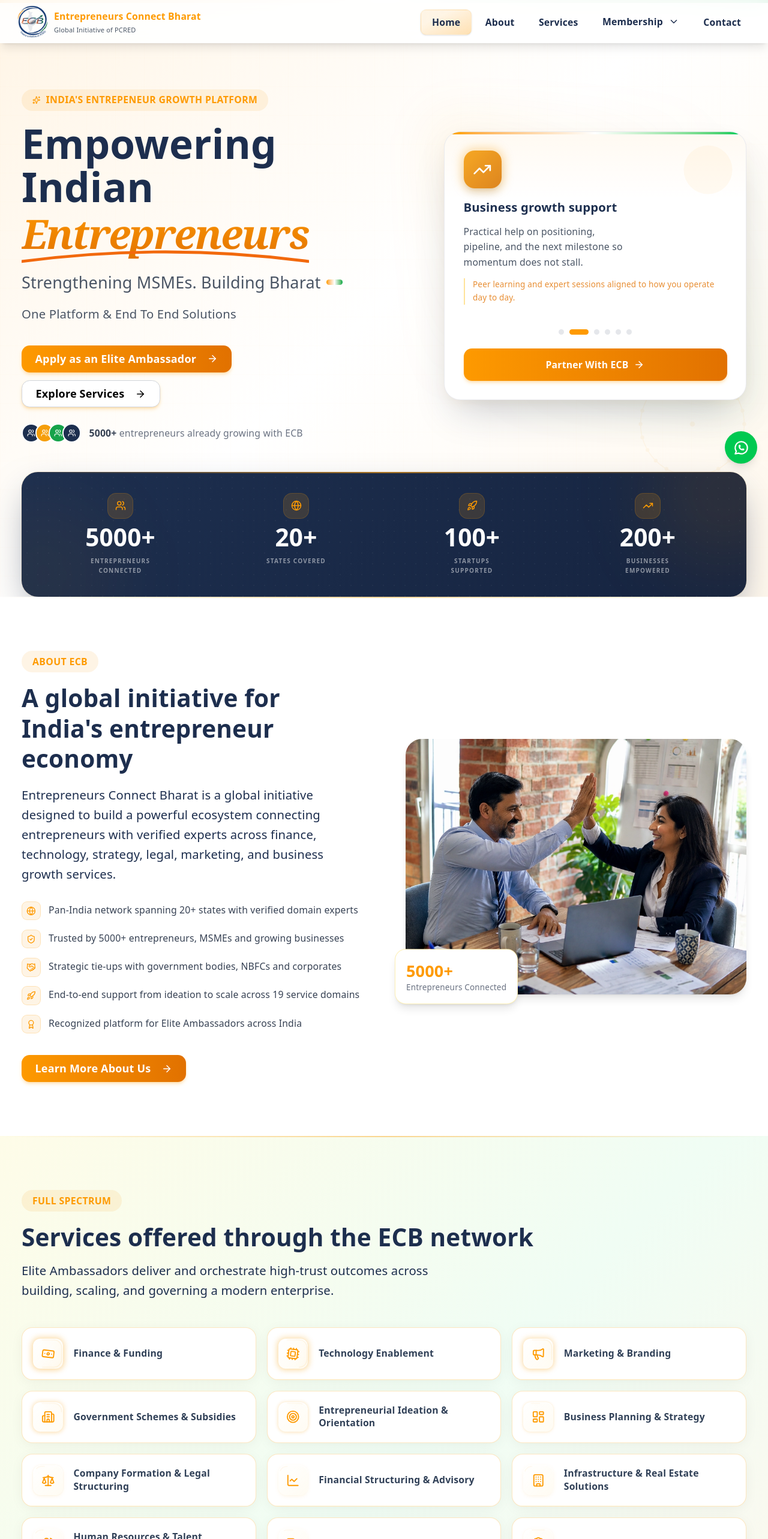
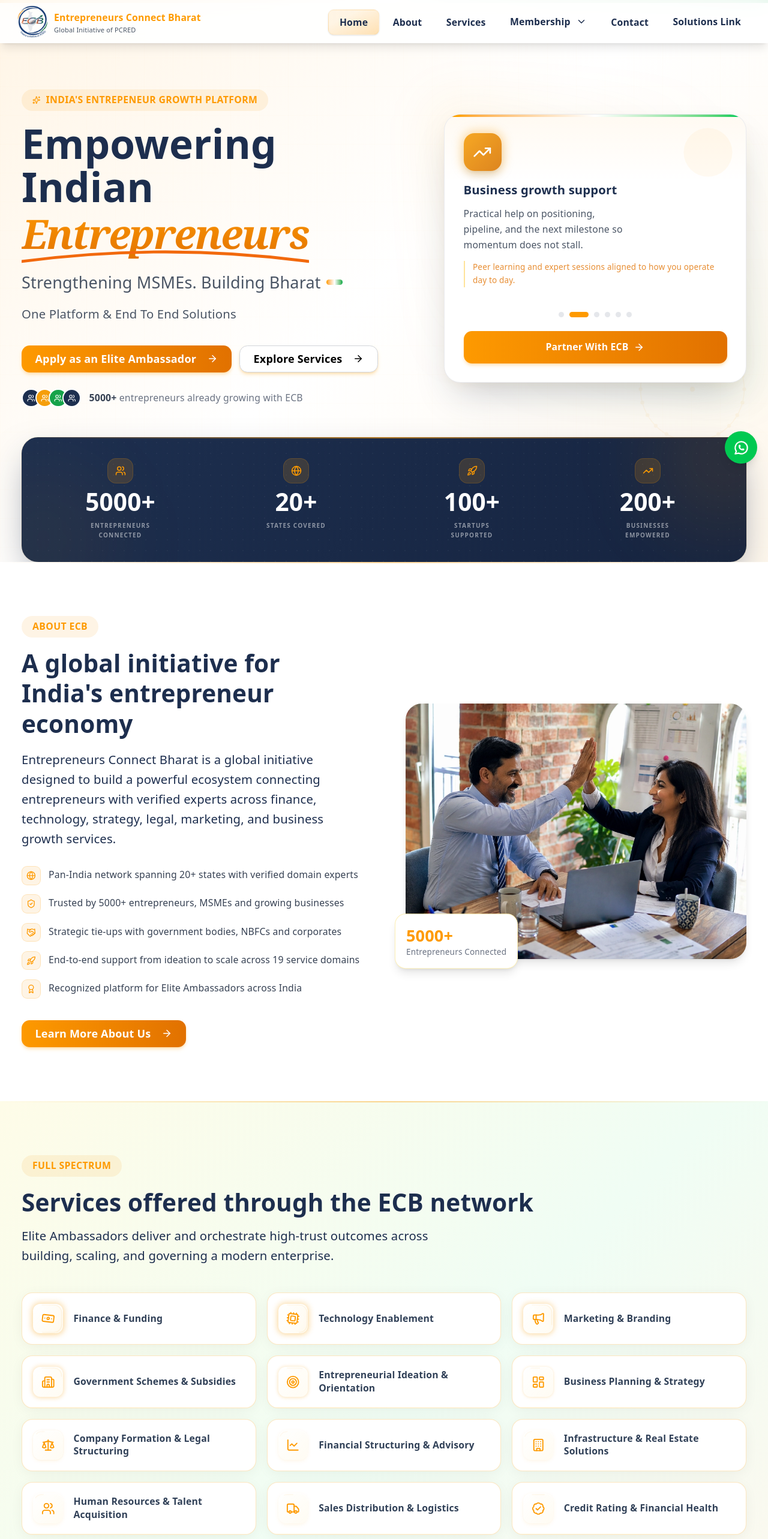
Before and after one commit to shankar-1403/ecb, a React (Vite) app: page / in a window 1280 px wide. Shown: the top 2566 px of the page at 60% size. Built offline with nearby package versions, Linux system fonts and the light colour scheme.

Commit message:
working on testimonials

```diff
--- a/src/components/Navbar.jsx
+++ b/src/components/Navbar.jsx
@@ -1,6 +1,6 @@
 import { useState,useRef } from "react";
 import { Link, useLocation } from "react-router-dom";
-import { Menu, X, ChevronDown } from "lucide-react";
+import { Menu, X, ChevronDown, ChevronRight } from "lucide-react";
 import Button from "./ui/button";
 import Logo from "../assets/logo.webp";
 import { AnimatePresence,motion } from "framer-motion";
@@ -33,13 +33,13 @@
               <img src={Logo} alt="ECB Logo" className="h-14 w-auto sm:h-16 md:h-12" width={160} height={80} />
             </div>
             <div>
-              <p className="font-semibold text-[12px] leading-8 md:text-sm text-amber-500">Entrepreneurs Connect Bharat</p>
-              <p className="text-[9px] md:text-[11px] leading-2 text-gray-600 ">Global Initiative of PCRED</p>
+              <p className="font-semibold text-[12px] leading-9 md:text-sm text-amber-500">Entrepreneurs Connect Bharat</p>
+              <p className="text-[9px] md:text-[11px] leading-0 text-gray-600 ">Global Initiative of PCRED</p>
             </div>
           </div>
         </Link>
 
-        <div className="hidden items-center gap-1 md:flex">
+        <div className="hidden items-center gap-1 lg:flex">
           {navLinks.map((item, idx) => (
             <div
               key={item.name || item.label}
@@ -94,11 +94,12 @@
               </AnimatePresence>
             </div>
           ))}
+          <a href="https://crm.pcred.org/lead/loan/xADbJsl3JySFojQNYZDC8BXH5Uf1" target="_blank" className="cursor-pointer rounded-lg px-3 py-2 text-sm font-semibold transition-colors lg:px-4" >Solutions Link</a>
         </div>
 
         <button
           type="button"
-          className="cursor-pointer rounded-lg p-2 hover:bg-muted md:hidden"
+          className="cursor-pointer rounded-lg p-2 hover:bg-muted lg:hidden"
           onClick={() => setOpen(!open)}
           aria-expanded={open}
           aria-label={open ? "Close menu" : "Open menu"}
@@ -108,21 +109,21 @@
       </div>
 
       {open && (
-        <div className="max-h-[calc(100vh-5rem)] overflow-y-auto border-t bg-card pb-4 md:hidden">
+        <div className="max-h-[calc(100vh-5rem)] overflow-y-auto border-t bg-card pb-4 lg:hidden">
           {navLinks.map((link, idx) => {
             if (link.children) {
               return (
                 <div key={link.name || idx} className="px-4 py-2">
-                  <p className="text-sm font-semibold">{link.name}</p>
+                  <p className="text-sm font-semibold mb-2">{link.name}</p>
 
                   {link.children.map((child) => (
                     <Link
                       key={child.path}
                       to={child.path}
                       onClick={() => setOpen(false)}
-                      className="block pl-4 py-2 text-sm text-muted-foreground hover:text-foreground"
+                      className="flex items-center py-2 text-sm text-muted-foreground font-semibold hover:text-foreground"
                     >
-                      {child.name}
+                      <ChevronRight size={16}/>{child.name}
                     </Link>
                   ))}
                 </div>
@@ -144,6 +145,7 @@
               </Link>
             );
           })}
+          <a href="https://crm.pcred.org/lead/loan/xADbJsl3JySFojQNYZDC8BXH5Uf1" target="_blank" className="block px-4 py-3 text-sm font-medium text-muted-foreground hover:text-foreground" >Solutions Link</a>
         </div>
       )}
     </nav>
--- a/src/pages/Home.jsx
+++ b/src/pages/Home.jsx
@@ -323,7 +323,7 @@
                     <div className="flex flex-col lg:flex-row lg:items-stretch lg:gap-12 xl:gap-16">
 
                         <div className="w-full lg:w-1/2 flex flex-col justify-center py-8 lg:py-1">
-                            <div>
+                            <div className="flex justify-center lg:justify-start">
                                 <div className="inline-block px-4 py-1.5 rounded-full bg-amber-500/10 text-amber-500 text-sm font-semibold mb-4">
                                     <div className="flex items-center gap-2">
                                         <div>
@@ -363,15 +363,15 @@
                                 One Platform & End To End Solutions
                             </motion.p>
 
-                            <motion.div initial={{ opacity: 0, y: 20 }} animate={{ opacity: 1, y: 0 }} transition={{ duration: 0.6, delay: 0.4 }} className="mt-8 flex flex-wrap gap-3 justify-center lg:justify-start">
-                                <Link to="/membership/elite-ambassador">
-                                    <Button size="lg" className="group inline-flex items-center justify-center gap-2 rounded-xl bg-linear-to-r from-amber-500 to-amber-600 px-4 py-3.5 text-sm font-semibold text-white shadow-md shadow-amber-500/25 transition-all duration-300 hover:shadow-lg hover:shadow-amber-500/35 hover:scale-[1.02] active:scale-[0.99]">
+                            <motion.div initial={{ opacity: 0, y: 20 }} animate={{ opacity: 1, y: 0 }} transition={{ duration: 0.6, delay: 0.4 }} className="mt-8 flex flex-col md:flex-row gap-3 justify-center lg:justify-start">
+                                <Link to="/membership/elite-ambassador" className="w-full md:w-auto">
+                                    <Button size="lg" className="w-full group inline-flex items-center justify-center gap-2 rounded-xl bg-linear-to-r from-amber-500 to-amber-600 px-4 py-3.5 text-sm font-semibold text-white shadow-md shadow-amber-500/25 transition-all duration-300 hover:shadow-lg hover:shadow-amber-500/35 hover:scale-[1.02] active:scale-[0.99]">
                                         Apply as an Elite Ambassador
                                         <ArrowRight className="ml-2 h-4 w-4 transition-transform group-hover:translate-x-1" />
                                     </Button>
                                 </Link>
-                                <Link to="/services" className="text-black">
-                                    <Button size="lg" variant="outline" className="group inline-flex items-center justify-center gap-2 rounded-xl bg-transparent px-4 py-3.5 text-sm font-semibold shadow-md shadow-amber-500/25 transition-all duration-300 hover:shadow-lg hover:shadow-amber-500/35 hover:scale-[1.02] active:scale-[0.99]">
+                                <Link to="/services" className="text-black w-full md:w-auto">
+                                    <Button size="lg" variant="outline" className="w-full group inline-flex items-center justify-center gap-2 rounded-xl bg-transparent px-4 py-3.5 text-sm font-semibold shadow-md shadow-amber-500/25 transition-all duration-300 hover:shadow-lg hover:shadow-amber-500/35 hover:scale-[1.02] active:scale-[0.99]">
                                         Explore Services
                                         <ArrowRight className="w-4 h-4 ml-2 group-hover:translate-x-1 transition-transform" />
                                     </Button>
@@ -477,12 +477,12 @@
                             const isOnlyInLastRow = lastRowCount === 1 && i === total - 1;
                             return (
                                 <motion.div key={title} initial={{ opacity: 0, y: 20 }} whileInView={{ opacity: 1, y: 0 }} viewport={{ once: true, margin: "-60px" }} transition={{ duration: 0.28, delay: i * 0.045, ease: "easeOut" }} whileHover={{ y: -5, transition: { duration: 0.2, ease: "easeOut" } }} className={`group relative ${isOnlyInLastRow ? "lg:col-start-2" : ""}`}>
-                                    <div className="relative flex flex-row items-center gap-4 rounded-2xl px-4 py-4 min-h-[68px] overflow-hidden transition-all duration-300 group-hover:shadow-[0_16px_40px_-8px_rgba(245,158,11,0.25)]"
+                                    <div className="relative flex flex-row items-center gap-4 rounded-2xl px-4 py-4 min-h-17 overflow-hidden transition-all duration-300 group-hover:shadow-[0_16px_40px_-8px_rgba(245,158,11,0.25)]"
                                         style={{ background: "#ffffff", border: "1px solid rgba(245,158,11,0.25)", boxShadow: "0 4px 24px -4px rgba(0,0,0,0.07)" }}>
 
                                         <div className="absolute inset-0 translate-y-full group-hover:translate-y-0 transition-transform duration-300 ease-out pointer-events-none" style={{ background: "linear-gradient(135deg, #fef3c7 0%, #fffbeb 100%)" }} />
 
-                                        <div className="absolute top-0 left-0 right-0 h-[1px] pointer-events-none" style={{ background: "linear-gradient(90deg, transparent, rgba(255,255,255,0.9), transparent)" }} />
+                                        <div className="absolute top-0 left-0 right-0 h-px pointer-events-none" style={{ background: "linear-gradient(90deg, transparent, rgba(255,255,255,0.9), transparent)" }} />
 
                                         <div className="relative z-10 shrink-0 self-center">
                                             <div className="relative flex h-11 w-11 items-center justify-center">
@@ -713,7 +713,7 @@
                                 animate={{ opacity: 1, x: 0 }}
                                 exit={{ opacity: 0, x: direction * -60 }}
                                 transition={{ duration: 0.35, ease: "easeOut" }}
-                                className="grid grid-cols-1 sm:grid-cols-2 lg:grid-cols-3 gap-5"
+                                className="grid grid-cols-1 md:grid-cols-3 lg:grid-cols-3 gap-5"
                             >
                                 {visible.map((t) => (
                                     <div
@@ -774,7 +774,7 @@
                             ].map(({ icon: Icon, label, value, href }) => {
                                 const inner = (
                                     <>
-                                        <div className="flex h-11 w-11 shrink-0 items-center justify-center rounded-xl bg-gradient-to-br from-amber-500/15 to-amber-600/5 ring-1 ring-amber-500/10">
+                                        <div className="flex h-11 w-11 shrink-0 items-center justify-center rounded-xl bg-linear-to-br from-amber-500/15 to-amber-600/5 ring-1 ring-amber-500/10">
                                             <Icon className="h-5 w-5 text-amber-600" />
                                         </div>
                                         <div className="min-w-0 pt-0.5">
```
